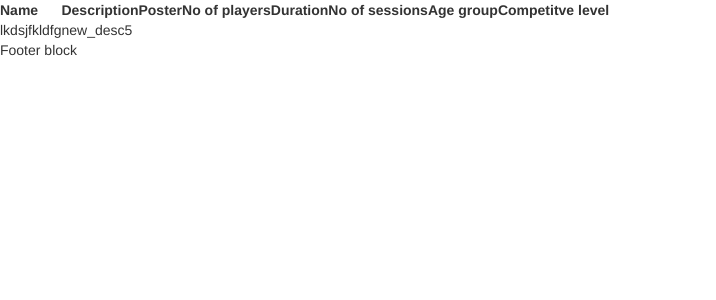
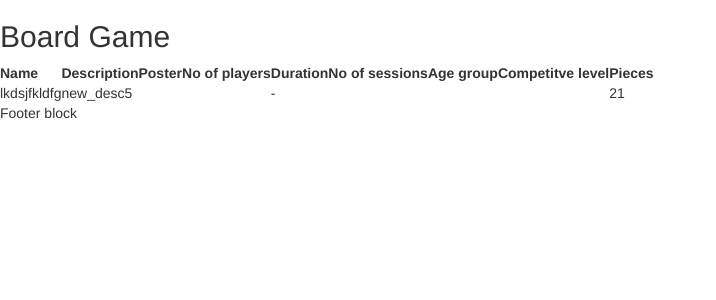
Before and after one commit to OmarWKH/324-gamehub, a Django app: a page that uses GameHub/templates/gametest/game_details.html in a window 1280 px wide. Shown: the part 90-390 px from the top of the page, without its empty margins (0-716 px from the left). Run offline with Django 3.2, Linux system fonts and the light colour scheme; data comes from the database, SQL or seed files in the repository; both versions use the stored data as it was after the commit; parts of the project's set-up code (start-up, migrations or seed data) failed here and were passed over; some libraries are stand-ins or nearby versions.

Commit message:
added boardgame form in create/edit/see game

```diff
--- a/GameHub/templates/gametest/game_details.html
+++ b/GameHub/templates/gametest/game_details.html
@@ -3,17 +3,39 @@
 {% block title %}Game Details{% endblock %}
 
 {% block main %}
+
+<!-- just a headline -->
+{% if boardgame_form %}
+	<h2>Board Game</h2>
+{% else %}
+	<h2>Game</h2>
+{% endif %}
+
 <table>
 	<thread>
-		{% for field in form %}
+		{% for field in game_form %}
 			<th>{{ field.label }}</th>
 		{% endfor %}
+
+		{% if boardgame_form %}
+			{% for field in boardgame_form %}
+				<th>{{ field.label }}</th>
+			{% endfor %}
+		{% endif %}
 	</thread>
 	<tbody>
 		<tr>
-			{% for field in form %}
-				<td>{{ field.value|default_if_none:'' }}</td>
+			{% for field in game_form %}
+				<td>{{ field.value|default_if_none:'-' }}</td>
 			{% endfor %}
+
+			{% if boardgame_form %}
+				{% for field in boardgame_form %}
+					<td>{{ field.value|default_if_none:'-' }}</td>
+				{% endfor %}
+			{% else %}
+				not a board game
+			{% endif %}
 	</tbody>
 </table>
 {% endblock %}
--- a/gametest/models.py
+++ b/gametest/models.py
@@ -27,7 +27,13 @@ class Game(models.Model):
 
 class BoardGame(models.Model):
     pieces = models.CharField(db_column='Pieces', max_length=20, blank=True, null=True)  # Field name made lowercase.
-    game = models.OneToOneField('Game', models.DO_NOTHING, db_column='GAME_ID', primary_key=True)  # Field name made lowercase.
+    game = models.ForeignKey('Game', models.DO_NOTHING, db_column='GAME_ID', primary_key=True)  # Field name made lowercase.
+
+    def __str__(self):
+        return self.game.name
+
+    def __unicode__(self):
+        return self.game.name
 
     class Meta:
         managed = False
--- a/gametest/views.py
+++ b/gametest/views.py
@@ -1,15 +1,41 @@
 from django.shortcuts import redirect, render, get_object_or_404
 from django.views.generic.edit import FormView
-from django.forms import ModelForm
+from django.forms import ModelForm, inlineformset_factory
+from django import forms
 
 from .models import *
 
+# a way to choose if game is boardgame or not without having to fill pieces
+# edit_game doesn't show the existing instance of board_game
+# need to add other game types
+# merge create_game and edit_game
+
+# ignore comments of code down below (other comments are helpufl, hopefully)
+
 class GameForm(ModelForm):
-		class Meta:
-			model = Game
-			exclude = ('game_id',)
-			include_hidden = True
-			# fields = [field.name for field in Game._meta.get_fields()]
+
+	# def __init__(self, *args, **kwargs):
+	# 	super(GameForm, self).__init__(*args, **kwargs)
+	# 	self.fields['is_boardgame'] = models.BooleanField(default=False) #default
+	# 	if self.instance:
+	# 		if BoardGame.objects.filter(game=self.instance).exists():
+	# 			self.fields['is_boardgame'].default=True
+	# 		#else:
+	# 		#	self.fields['is_boardgame'].initial=False
+	# 	#else:
+	# 	#	self.fields['is_boardgame'].initial=False
+
+	class Meta:
+		model = Game
+		exclude = () # ('game_id',)
+		# include_hidden = True
+		# fields = [field.name for field in Game._meta.get_fields()]
+
+
+class BoardGameForm(ModelForm):
+	class Meta:
+		model = BoardGame
+		exclude = ('game',)
 
 
 # Could add filters to parameters
@@ -19,26 +45,69 @@ def games_list(request):
 	return render(request, 'gametest/games_list.html', context)
 
 def game_details(request, id):
-	game = get_object_or_404(Game, game_id=id)
-	form = GameForm(request.GET or None, instance=game)
-	context = {'form': form}
+	game_instance = get_object_or_404(Game, game_id=id)
+
+	game_form = GameForm(request.GET or None, instance=game_instance)
+	context = {'game_form': game_form}
+
+	# will add boardgame form only if this is a boardgame
+	if BoardGame.objects.filter(game=game_instance).exists():
+		boardgame_form = BoardGameForm(request.GET or None, instance=BoardGame.objects.get(game=game_instance))
+		context['boardgame_form'] = boardgame_form
+
 	return render(request, 'gametest/game_details.html', context)
 
 def create_game(request):
-	form = GameForm(request.POST or None)
-	context = {'form': form}
-	if form.is_valid():
-		form.save()
-		return redirect('gametest:games_list')
+	game_instance = Game()
+	game_form = GameForm(request.POST or None, instance=game_instance)
+
+	# creating an inline formset for boardgame linked to the empty instance game_instance
+	BoardGameFormSet = inlineformset_factory(Game, BoardGame, exclude=()) #('game_id',))
+	bg_request = get_formset_data(request, 'bg')
+	boardgame_formset = BoardGameFormSet(bg_request, instance=game_instance, prefix='bg')
+
+	context = {
+		'game_form': game_form,
+		'boardgame_formset': boardgame_formset
+	}
+
+	if game_form.is_valid() and boardgame_formset.is_valid():
+		game_form.save()
+	 	boardgame_formset.save()
+	 	return redirect('gametest:games_list')
 	return render(request, 'gametest/game_form.html', context)
 
 def edit_game(request, id):
-	game = get_object_or_404(Game, game_id=id)
-	form = GameForm(request.POST or None, instance=game)
-	context = {'form': form}
-	if form.is_valid():
-		form.save()
-		return redirect('gametest:games_list')
+	game_instance = get_object_or_404(Game, game_id=id)
+	game_form = GameForm(request.POST or None, instance=game_instance)
+
+	# creating a boardgame inline formset linked to the instance game_instance
+	BoardGameFormSet = inlineformset_factory(Game, BoardGame, exclude=()) #('game_id',))
+	bg_request = get_formset_data(request, 'bg')
+	boardgame_formset = BoardGameFormSet(bg_request, instance=game_instance, prefix='bg')
+
+	context = {
+		'game_form': game_form,
+		'boardgame_formset': boardgame_formset
+	}
+
+	# boardgame_formset = BoardGameFormSet(request.POST, instance=game_instance, prefix='bg')
+	if game_form.is_valid() and boardgame_formset.is_valid():
+		game_form.save()
+	 	boardgame_formset.save()
+	 	return redirect('gametest:games_list')
 	return render(request, 'gametest/game_form.html', context)
 
+# add management data to post request, needed for inline formsets (like boardgame_form above)
+# inline formset can add multiple forms, which explains total, initial, max_num below
+def get_formset_data(request, prefix):
+	total = prefix+'-TOTAL_FORMS'
+	initial = prefix+'-INITIAL_FORMS'
+	max_num = prefix+'-MAX_NUM_FORMS'
+	request_values = request.POST.copy()
+	request_values[total] = '1'
+	request_values[initial] = '0'
+	request_values[max_num] = ''
+	return request_values
+
 # def delete_game(request, id):
```
Also changed, not shown: GameHub/templates/gametest/game_form.html (+18 -2 lines), db.sqlite3.
